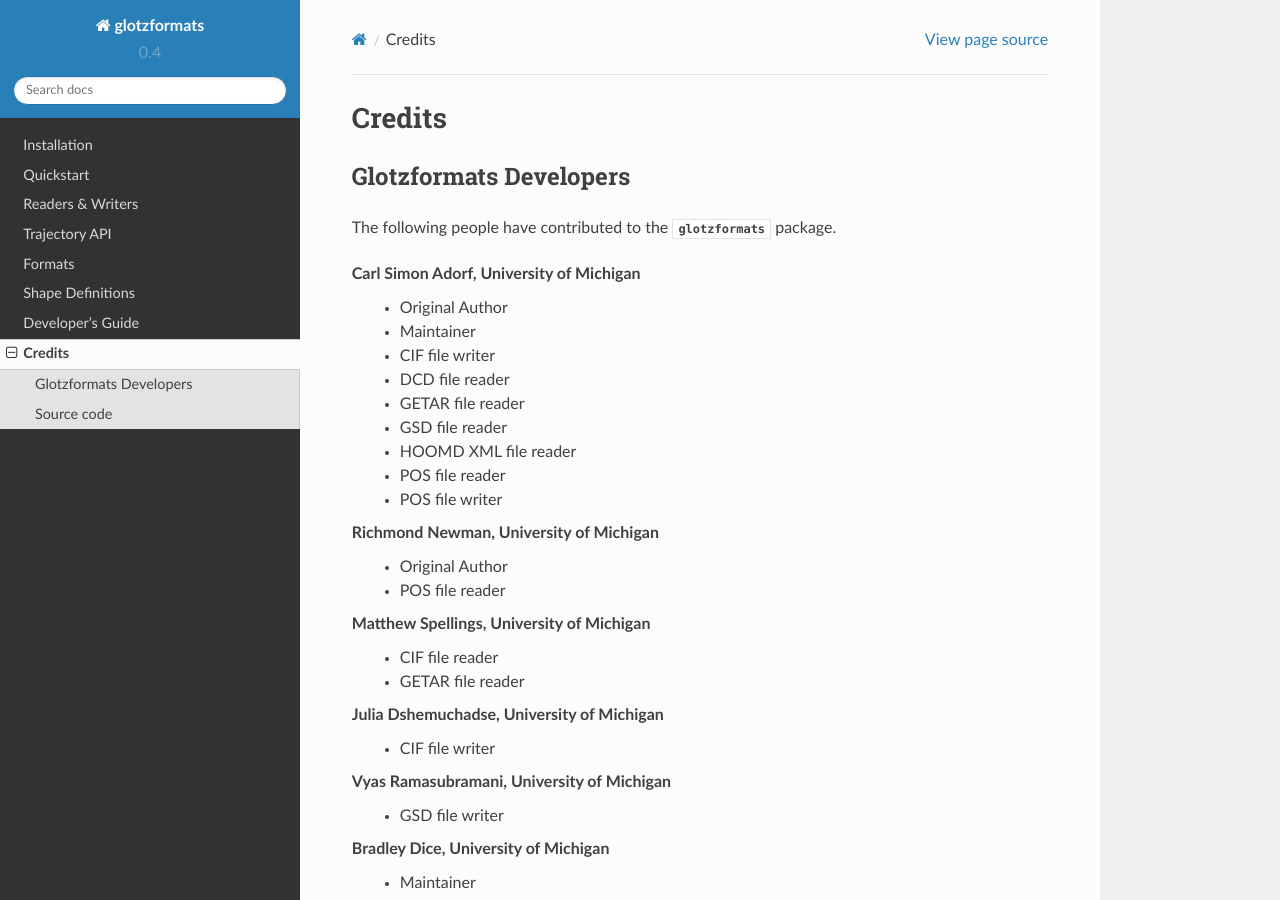
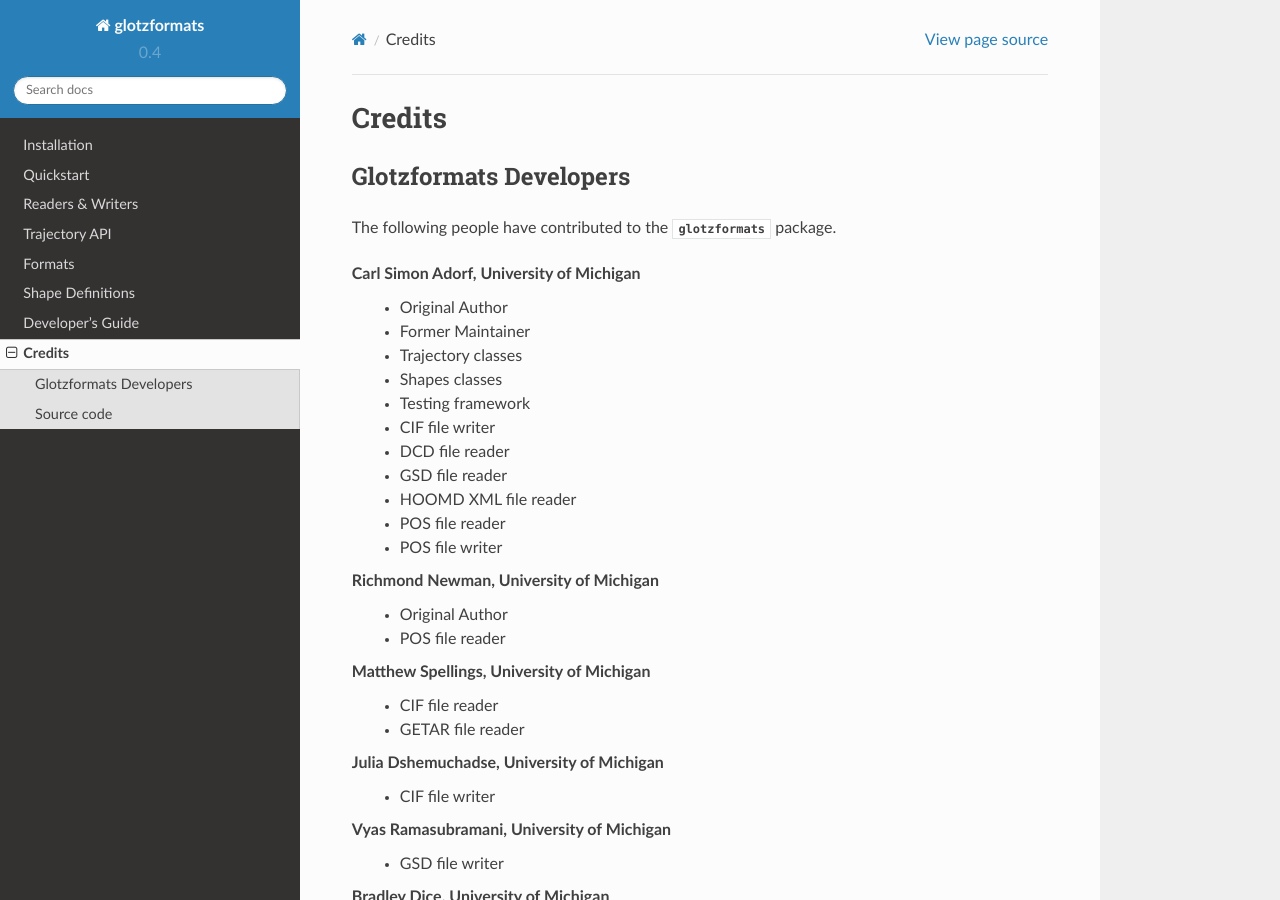
Before and after one commit to glotzerlab/garnett, a Sphinx documentation site: the page built from doc/credits.rst, in a window 1280 px wide and 900 px high. Built offline with Sphinx 7.4.7 and the Read the Docs theme 2.0.0, drawn with Linux system fonts in a browser that asks for light colours.

Commit message:
Update credits.rst

```diff
--- a/doc/credits.rst
+++ b/doc/credits.rst
@@ -8,10 +8,12 @@ The following people have contributed to the :py:mod:`glotzformats` package.
 
 Carl Simon Adorf, University of Michigan
     * Original Author
-    * Maintainer
+    * Former Maintainer
+    * Trajectory classes
+    * Shapes classes
+    * Testing framework
     * CIF file writer
     * DCD file reader
-    * GETAR file reader
     * GSD file reader
     * HOOMD XML file reader
     * POS file reader
```
